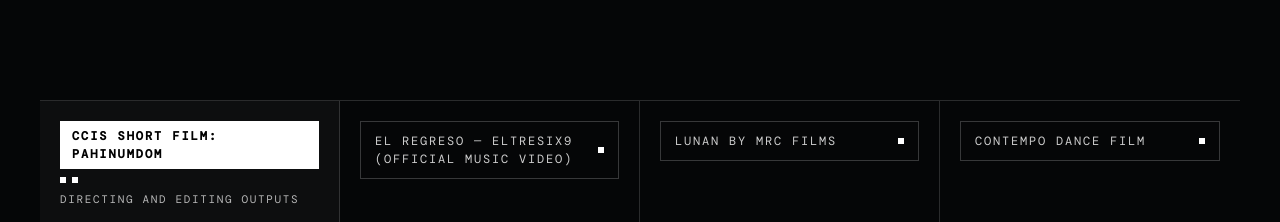
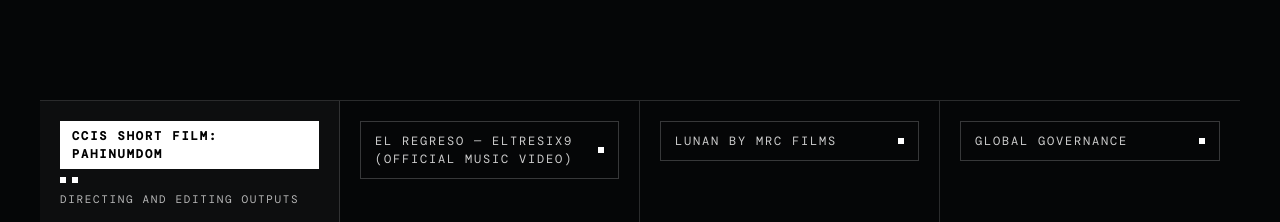
Before and after one commit to democritoreinhard78-cloud/reinharddemocrito, a React (Vite) app: page / in a window 1280 px wide. Shown: the part 1280-1502 px from the top of the page. Built offline with nearby package versions, Linux system fonts and the light colour scheme.

Commit message:
fix: rename CONTEMPO DANCE FILM to GLOBAL GOVERNANCE

```diff
--- a/src/components/ProjectsSection.tsx
+++ b/src/components/ProjectsSection.tsx
@@ -107,7 +107,7 @@ const CASE_STUDY_CARDS: CaseStudyCard[] = [
     code: '04',
     categoryId: 'directing-outputs',
     categoryLabel: 'Directing and Editing Outputs',
-    client: 'CONTEMPO DANCE FILM',
+    client: 'GLOBAL GOVERNANCE',
     discipline: 'CONTEMPORARY DANCE FILM & EDITING',
     year: '2024',
     image: '/projects/contempo-thumb.jpg',
--- a/src/data/portfolioData.ts
+++ b/src/data/portfolioData.ts
@@ -112,7 +112,7 @@ export const portfolioData: PortfolioData = {
     },
     {
       id: 4,
-      title: "Contempo Dance Film",
+      title: "Global Governance",
       category: "Directing and Editing Outputs",
       year: "2024",
       image: "/projects/contempo-thumb.jpg",
```
